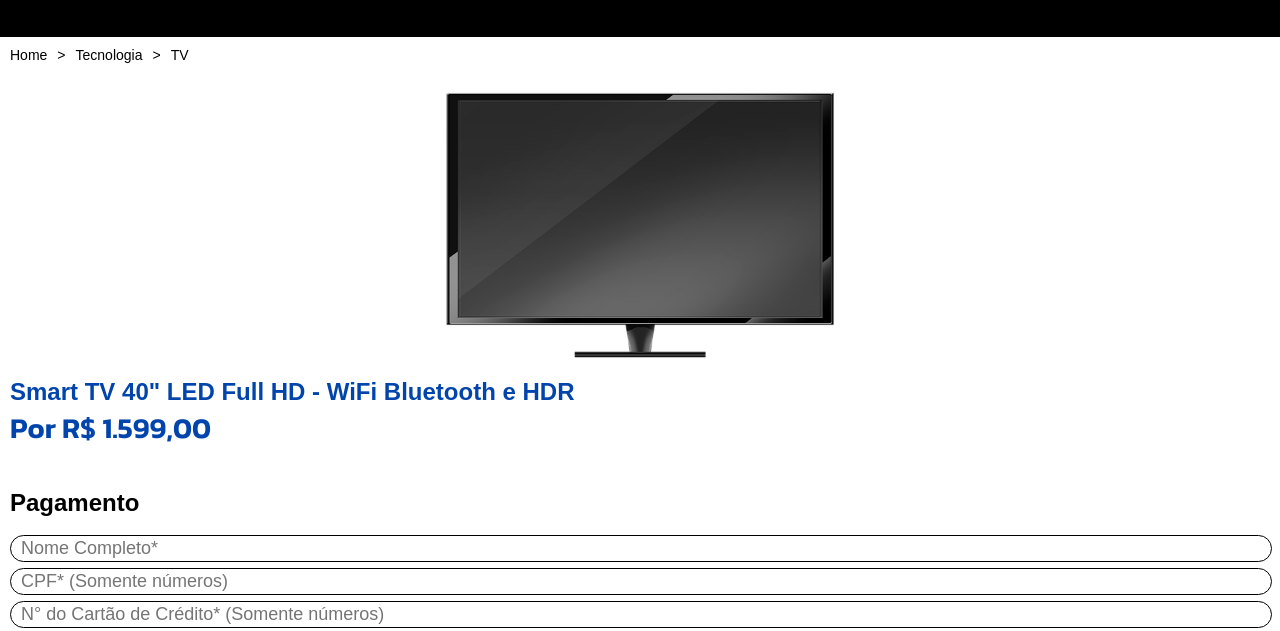
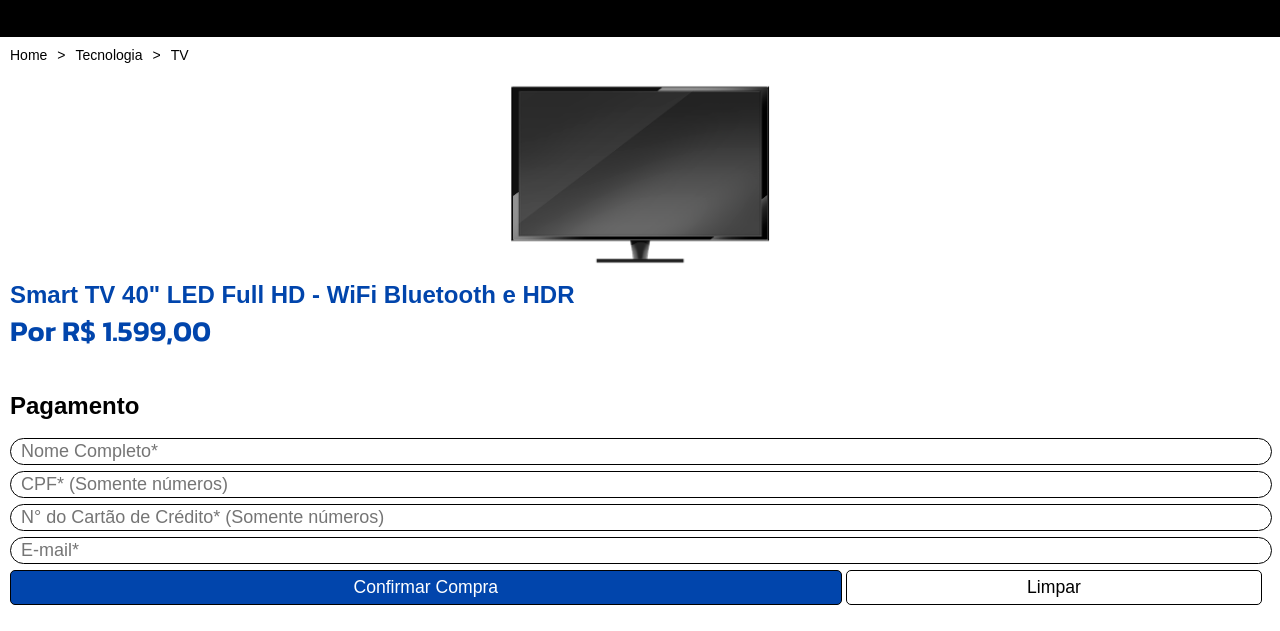
Before and after one commit to ph-fullstack/projeto-vendas, a plain HTML site: page produtos/home/tv.html in a window 1280 px wide. Shown: the part 129-760 px from the top of the page. Drawn offline with Linux system fonts and the light colour scheme.

Commit message:
Corrigindo erros

```diff
--- a/styles/vendas/tv.css
+++ b/styles/vendas/tv.css
@@ -89,12 +89,11 @@ nav li:not(:last-child)::after {
 .produto img {
     display: block;
     margin: auto;
-    max-height: 300px;
-    max-width: 500px;
+    height: 200px;
 }
 
 .produto h2 {
-    margin-top: 5px;
+    margin-top: 7.5px;
     text-align: justify;
     font-size: 24px;
     color: #0145AC;
```
